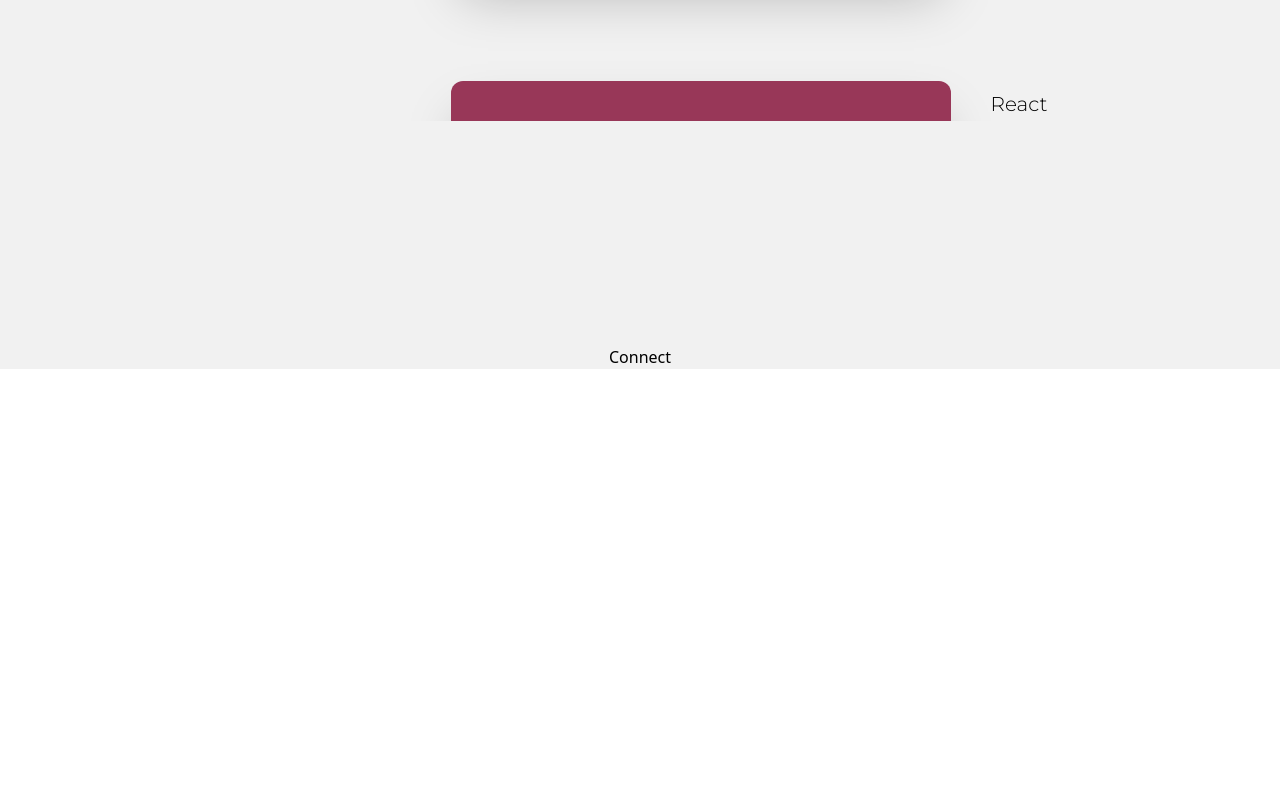
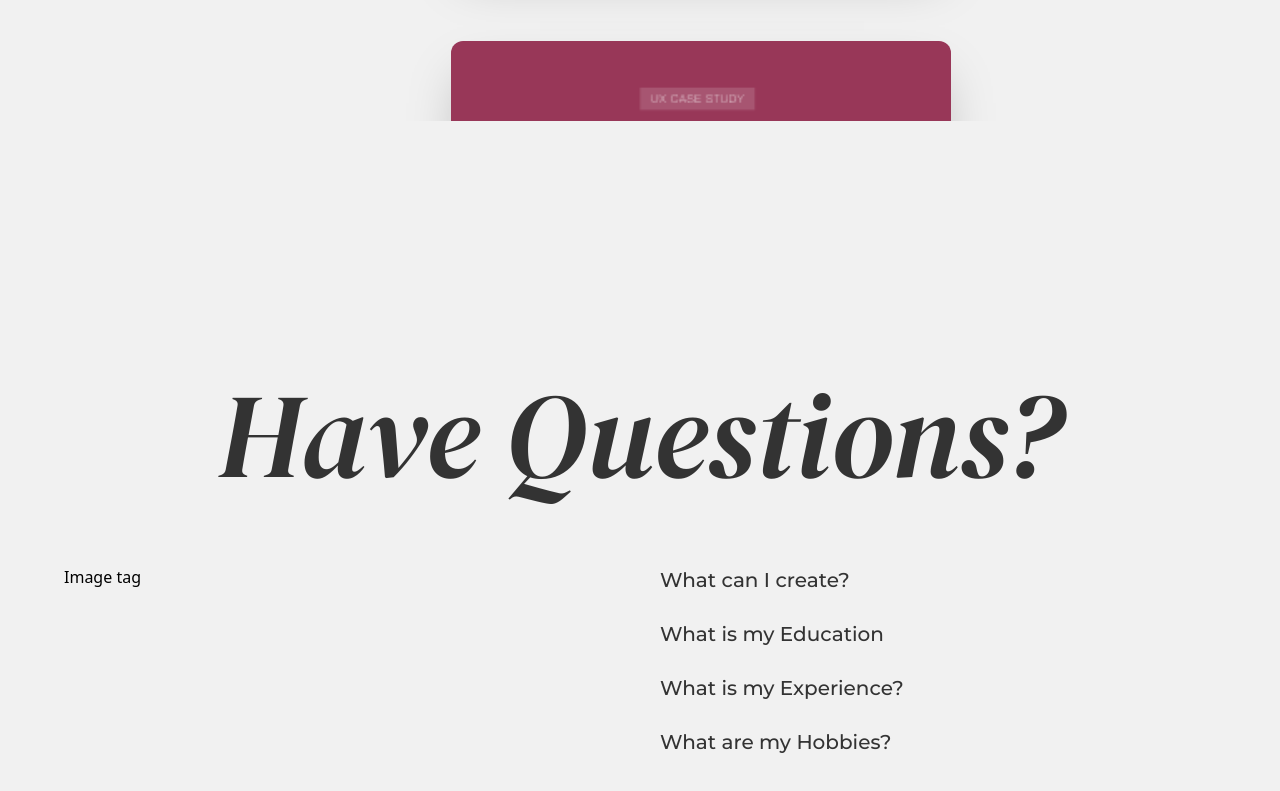
Before and after one commit to smit2308/portfolioWebsite, a React (Vite) app: page / in a window 1280 px wide. Shown: the part 1823-2614 px from the top of the page. Before the commit the page ends 2192 px from the top, so only its background shows below. Built offline with nearby package versions, Linux system fonts and the light colour scheme.

Commit message:
About section

```diff
--- /dev/null
+++ b/src/components/Collapsible.jsx
@@ -0,0 +1,31 @@
+import React from 'react'
+import { useState } from 'react';
+const Collapsible = (
+    {
+        title,
+        children,
+
+    }
+) => {
+
+    const [open, setOPen] = useState(false);
+
+    const toggle = () => {
+        setOPen(!open);
+      };
+
+
+  return (
+    <div className='flex flex-col items-start gap-2 font-montserrat text-left text-secondary '>
+        <button className='font-medium text-lg  '
+            onClick={toggle}>{title}</button>
+        {open &&
+
+            <p className='font-light text-md'>
+                {children}
+            </p>}
+    </div>
+  )
+}
+
+export default Collapsible
--- a/src/components/index.js
+++ b/src/components/index.js
@@ -1,4 +1,5 @@
 import Nav from "./Nav";
 import Button from "./Button";
+import Collapsible from "./Collapsible";
 
-export { Nav, Button };
+export { Nav, Button, Collapsible };
--- a/src/root/pages/Home.jsx
+++ b/src/root/pages/Home.jsx
@@ -1,6 +1,6 @@
 import React from "react"
 import {Routes, Route} from "react-router-dom"
-import {Hero, Work, Connect} from "../../sections"
+import {Hero, Work, Connect, About} from "../../sections"
 import Nav from "../../components/Nav"
 
 export default function Home() {
@@ -15,7 +15,8 @@ export default function Home() {
 
 
         <Work />
-        <Connect />
+
+        <About />
     </main>
   )
 }
--- /dev/null
+++ b/src/sections/About.jsx
@@ -0,0 +1,56 @@
+import React from 'react'
+import { useState } from 'react';
+import { Collapsible     } from '../components';
+const About = () => {
+
+    const [open, setOPen] = useState(false);
+
+    const toggle = () => {
+        setOPen(!open);
+      };
+
+  return (
+    <section className='h-screen w-full flex flex-col items-center max-container px-16 gap-10'>
+        <h1 className='font-display italic text-[80px] lg:text-[120px]  text-secondary'>
+            Have Questions?
+        </h1>
+
+        <div className='w-full flex flex-row justify-center gap-10'>
+            <div className='w-1/2'>
+                <p>Image tag</p>
+            </div>
+            <div className='w-1/2 flex flex-col justify-start  gap-6 bg-red-200f'>
+
+            <Collapsible
+                title='What can I create?'
+                children='I can create a wide range of digital products, from websites to mobile apps. '
+            />
+
+            <Collapsible
+                title='What is my Education'
+                children='I am currently completing Masters in Computer Science
+                from University of Southern California. I have a Bachelors in Computer Science
+                from University of Mumbai'
+            />
+
+            <Collapsible
+                title='What is my Experience?'
+                children='2 Software Engineering Internships,
+                            2 UI/UX Design Internships,
+                            1 Video Editor Internship,
+                            and I have beeen currently working as a part-time
+                            Videographer/Editor for USC Viterbi School of Engineering'
+            />
+
+            <Collapsible
+                title='What are my Hobbies?'
+                children='Making content for Instagram, Formula-1, Travelling, Exercise, Film-making'
+            />
+
+            </div>
+        </div>
+    </section>
+  )
+}
+
+export default About
--- a/src/sections/Work.jsx
+++ b/src/sections/Work.jsx
@@ -132,7 +132,7 @@ const Work = () => {
 
         </div>
 
-        <div className='sm:block mt-10'>
+        <div className='mt-10 sm:hidden'>
           <Button
             label='More'
             bgColor={'bg-none'}
--- a/src/sections/index.js
+++ b/src/sections/index.js
@@ -1,8 +1,10 @@
 import Hero from "./Hero";
 import Work from "./Work";
 import Connect from "./Connect";
+import About from "./About";
 export{
     Hero,
     Work,
     Connect,
+    About,
 }
```
